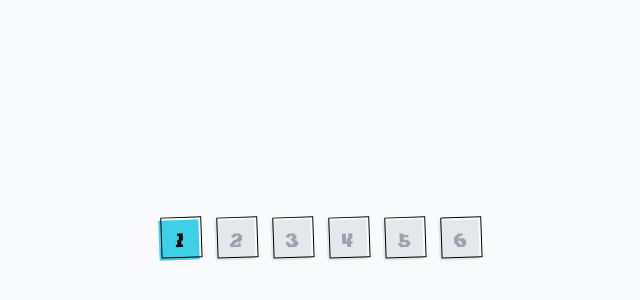
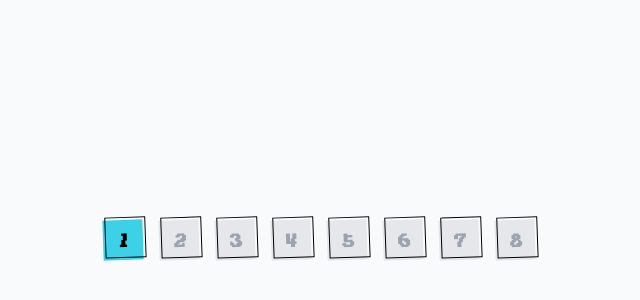
Before and after one commit to salteadorneo/bulbs, a React (Vite) app: page / in a window 1280 px wide. Shown: the part 168-468 px from the top of the page, without its empty margins (321-961 px from the left). Built offline with nearby package versions, Linux system fonts and the light colour scheme.

Commit message:
Add hide temperature prop

```diff
--- a/src/components/Bulb.tsx
+++ b/src/components/Bulb.tsx
@@ -41,7 +41,8 @@ export function Bulb({ light, onClick }: Props) {
     return (
         <div className='light' title={light.id} onClick={onClick}>
             {light.broken && '💥'}
-            {isOn ? <IconLight /> : <IconLightOff />} ({temperature}°C)
+            {isOn ? <IconLight /> : <IconLightOff />}
+            {!light.hideTemperature && <>({temperature}°C)</>}
         </div>
     )
 }
--- a/src/constants.ts
+++ b/src/constants.ts
@@ -2,10 +2,24 @@ import { getNewLight } from "./utils";
 
 export const LEVEL = [
     [
+        getNewLight({ hideTemperature: true }),
+        getNewLight({ hideTemperature: true }),
+    ],
+    [
+        getNewLight({ hideTemperature: true, broken: true }),
+        getNewLight({ hideTemperature: true }),
+    ],
+    [
+        getNewLight({ hideTemperature: true }),
+        getNewLight({ hideTemperature: true, broken: true }),
+    ],
+    [
+        getNewLight({}),
         getNewLight({}),
         getNewLight({})
     ],
     [
+        getNewLight({}),
         getNewLight({}),
         getNewLight({}),
         getNewLight({})
@@ -16,14 +30,7 @@ export const LEVEL = [
         getNewLight({})
     ],
     [
-        getNewLight({}),
-        getNewLight({}),
-        getNewLight({}),
-        getNewLight({})
-    ],
-    [
-        getNewLight({}),
-        getNewLight({}),
+        getNewLight({ broken: true }),
         getNewLight({}),
         getNewLight({}),
         getNewLight({})
--- a/src/types.d.ts
+++ b/src/types.d.ts
@@ -3,4 +3,5 @@ export interface Light {
     power: boolean
     broken: boolean
     freezed?: boolean
+    hideTemperature?: boolean
 }
--- a/src/utils.ts
+++ b/src/utils.ts
@@ -1,15 +1,9 @@
 import { Light } from "./types"
 
-type Props = {
-  power?: boolean
-  broken?: boolean
-}
-
-export function getNewLight({ power = false, broken = false }: Props): Light {
+export function getNewLight(props: Partial<Light>) {
   return {
     id: crypto.randomUUID(),
-    power,
-    broken,
+    ...props,
   }
 }
 
```
